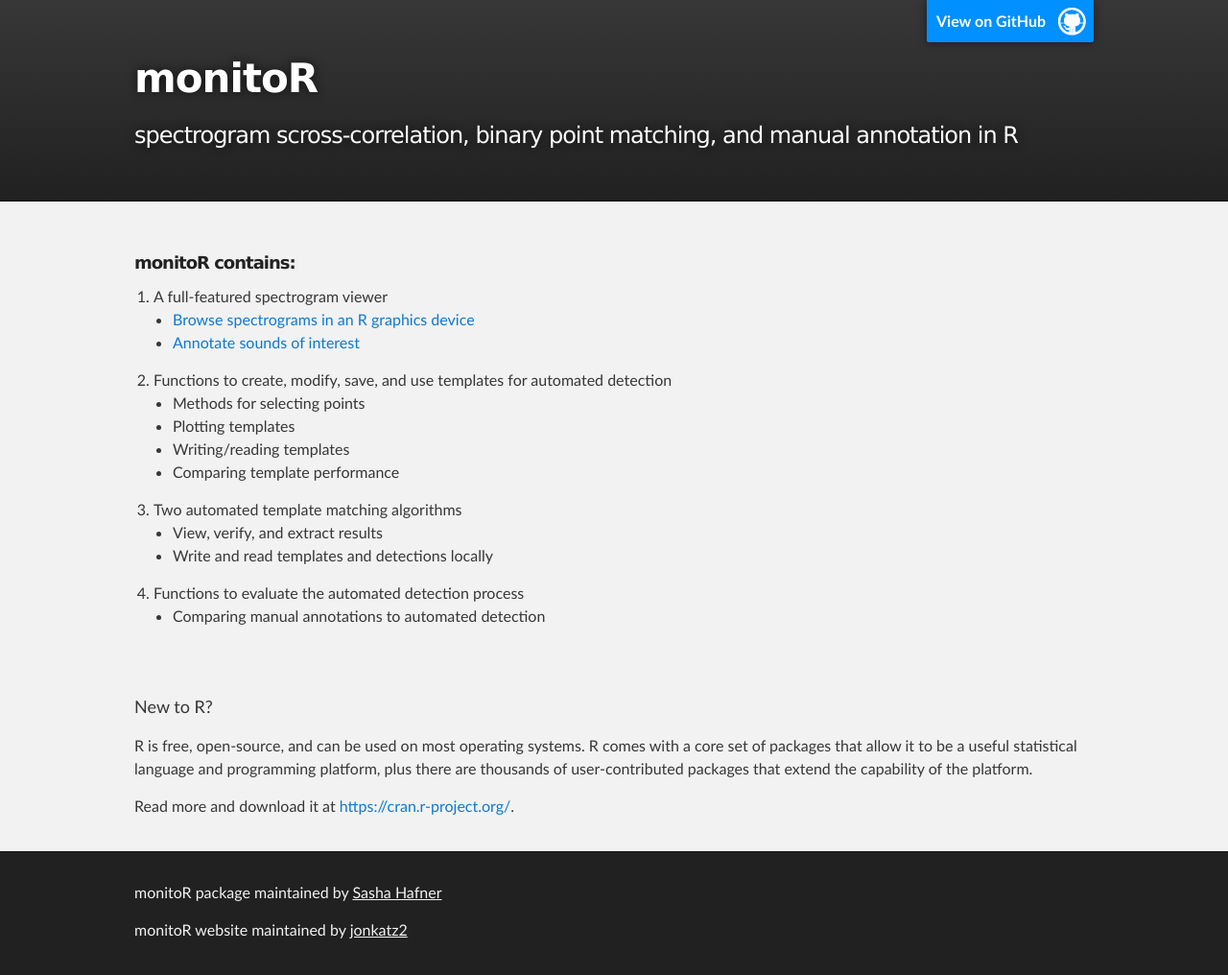
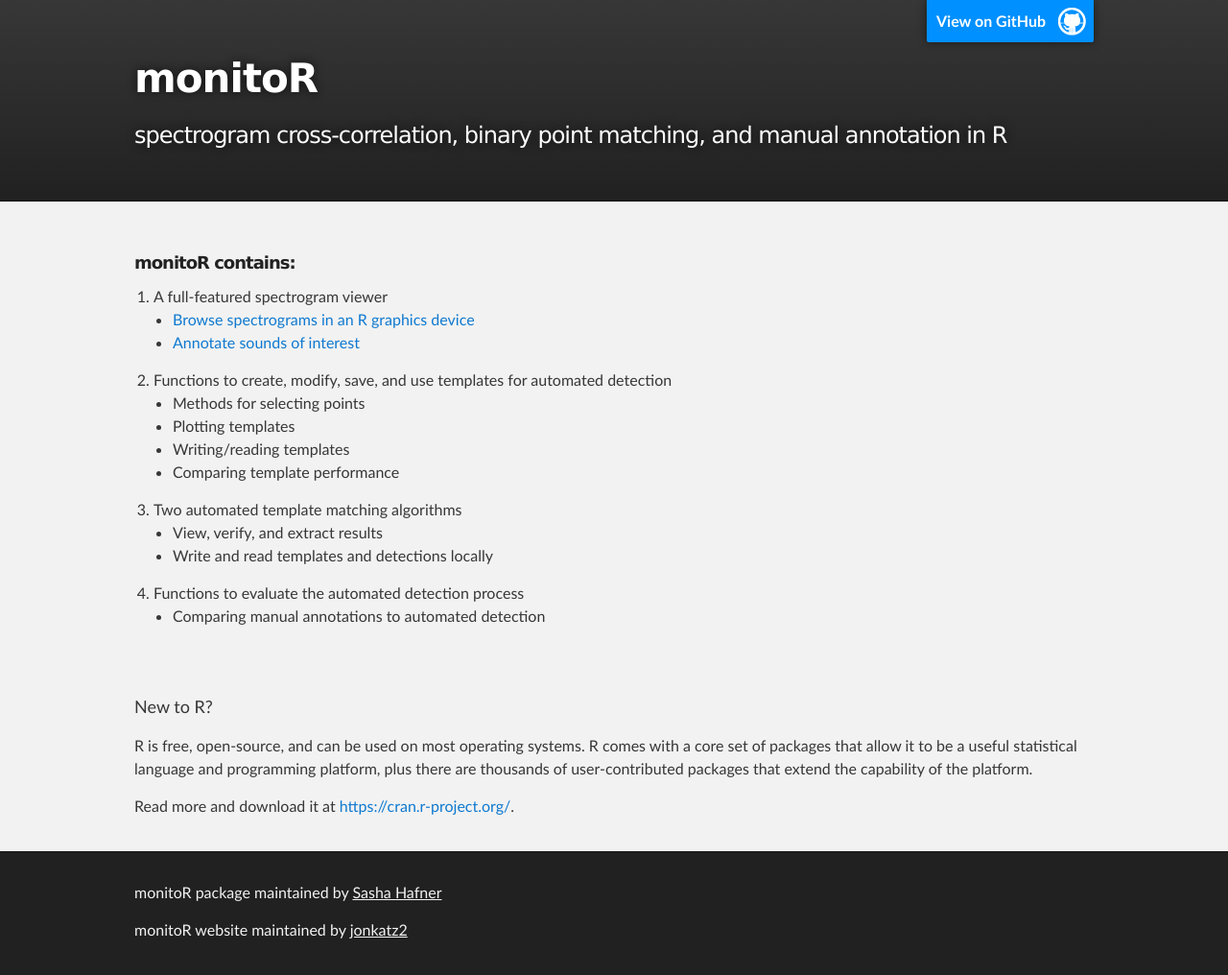
Before and after one commit to jonkatz2/monitoR, a Jekyll site: the page built from index.md, in a window 1280 px wide. Shown: the whole page at 96% size. Built offline with Jekyll 4.4.1, drawn with Linux system fonts in a browser that asks for light colours.

Commit message:
more progress2

```diff
--- a/_config.yml
+++ b/_config.yml
@@ -1,5 +1,5 @@
 title: monitoR
-description: spectrogram scross-correlation, binary point matching, and manual annotation in R
+description: spectrogram cross-correlation, binary point matching, and manual annotation in R
 show_downloads: false
 google_analytics: UA-50150331-1
 theme: jekyll-theme-slate
```
